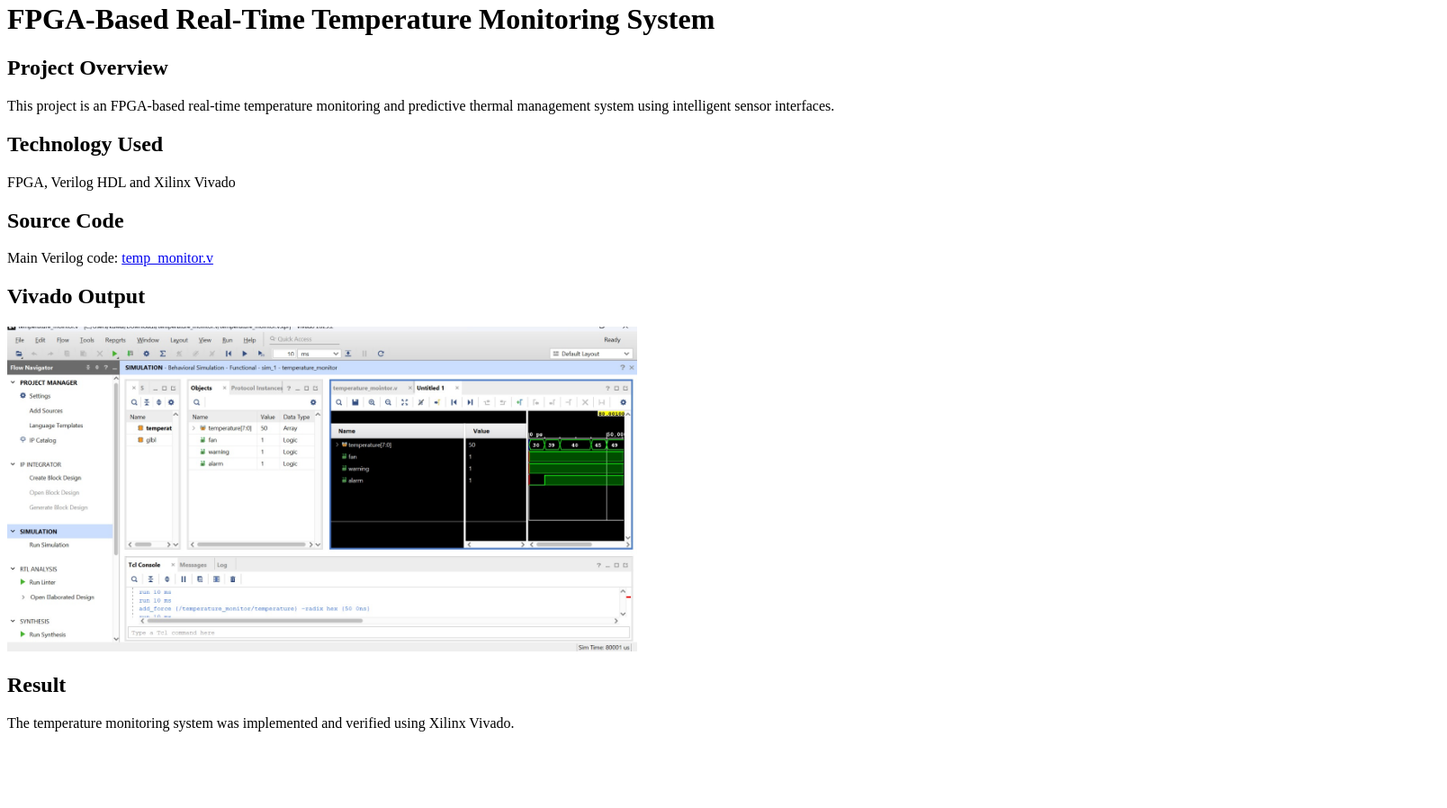
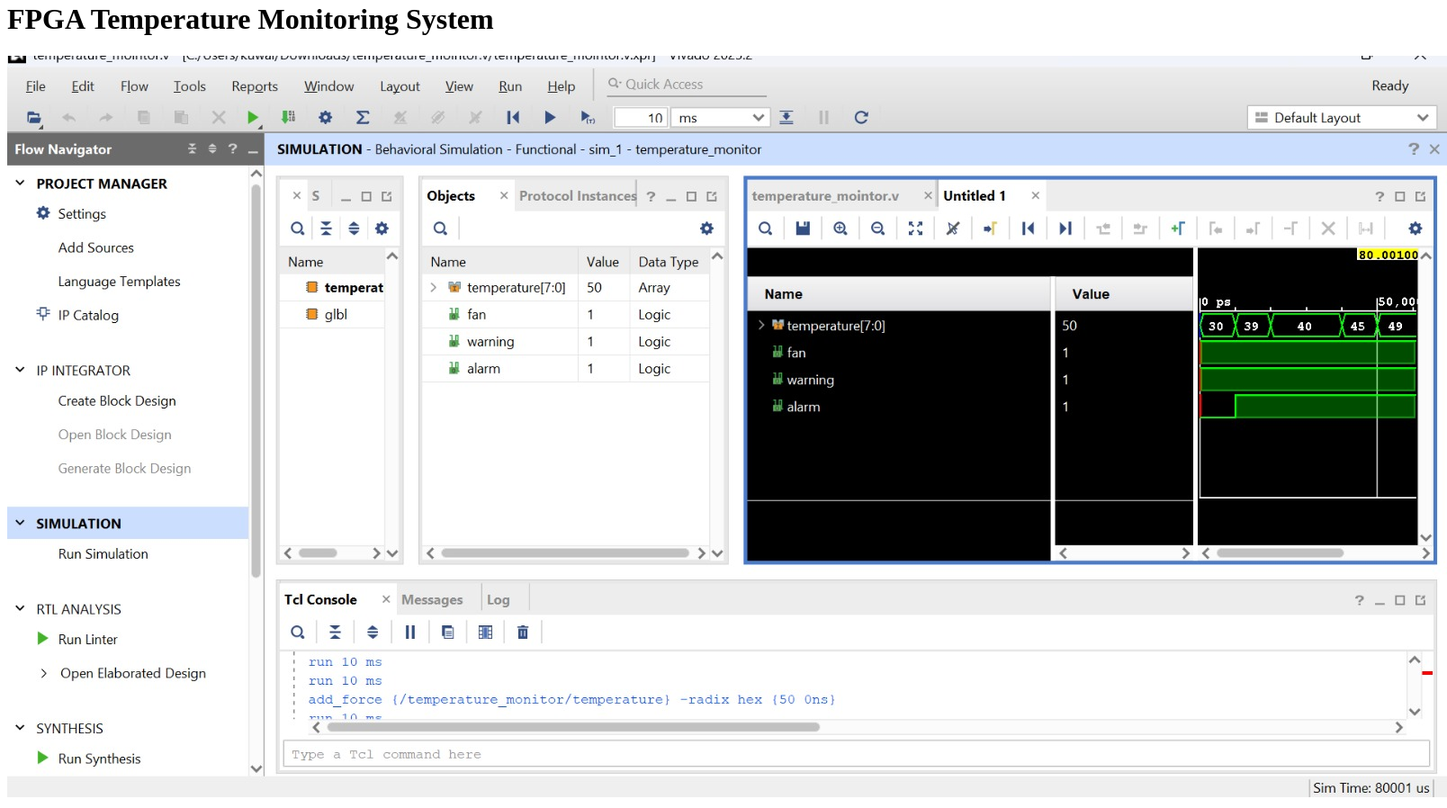
Before and after one commit to 12Jayashree/Temperature-Monitoring-System-1, a plain HTML site: page index.html in a window 1280 px wide. Shown: the part 18-916 px from the top of the page at 90% size, 1608 px wide, since content can reach past the window. Before the commit the page ends 847 px from the top, so only its background shows below. Drawn offline with Linux system fonts and the light colour scheme.

Commit message:
Update title and heading for Vivado output page

```diff
--- a/index.html
+++ b/index.html
@@ -1,46 +1,13 @@
 <!DOCTYPE html>
 <html>
 <head>
-    <title>Temperature Monitoring System</title>
+    <title>Vivado Output</title>
 </head>
-
 <body>
 
-    <h1>FPGA-Based Real-Time Temperature Monitoring System</h1>
+<h1>FPGA Temperature Monitoring System</h1>
 
-    <h2>Project Overview</h2>
-
-    <p>
-        This project is an FPGA-based real-time temperature monitoring
-        and predictive thermal management system using intelligent
-        sensor interfaces.
-    </p>
-
-    <h2>Technology Used</h2>
-
-    <p>
-        FPGA, Verilog HDL and Xilinx Vivado
-    </p>
-
-    <h2>Source Code</h2>
-
-    <p>
-        Main Verilog code:
-        <a href="temp_monitor.v">temp_monitor.v</a>
-    </p>
-
-    <h2>Vivado Output</h2>
-
-    <img src="WhatsApp Image 2026-10-08 at 6.57.40 PM.jpeg"
-         alt="Vivado Output"
-         width="700">
-
-    <h2>Result</h2>
-
-    <p>
-        The temperature monitoring system was implemented and verified
-        using Xilinx Vivado.
-    </p>
+<img src="WhatsApp Image 2026-10-08 at 6.57.40 PM.jpeg">
 
 </body>
 </html>
```
